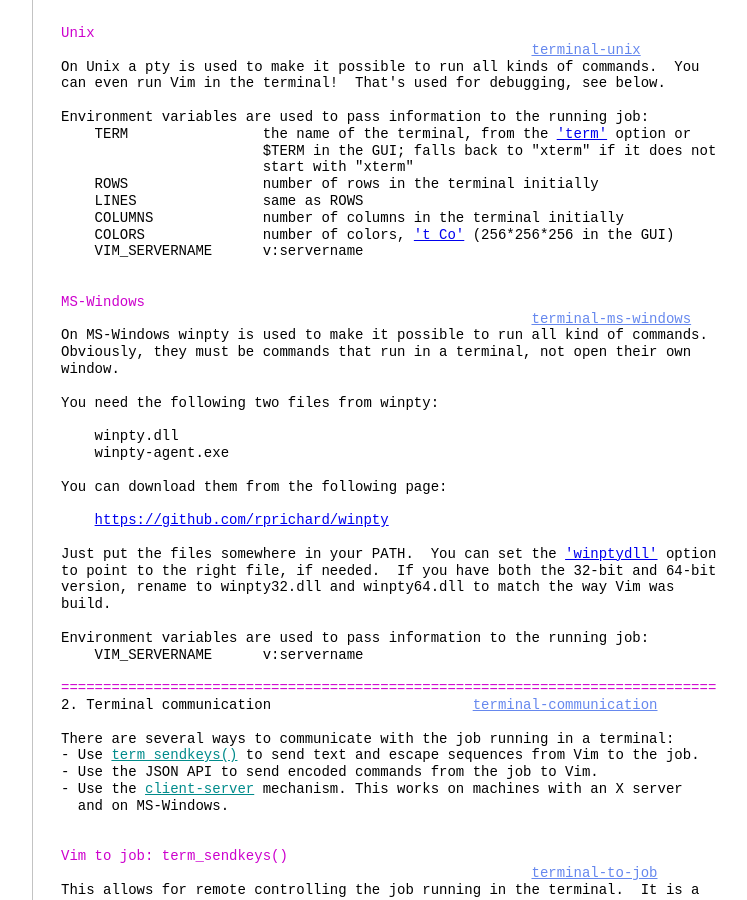
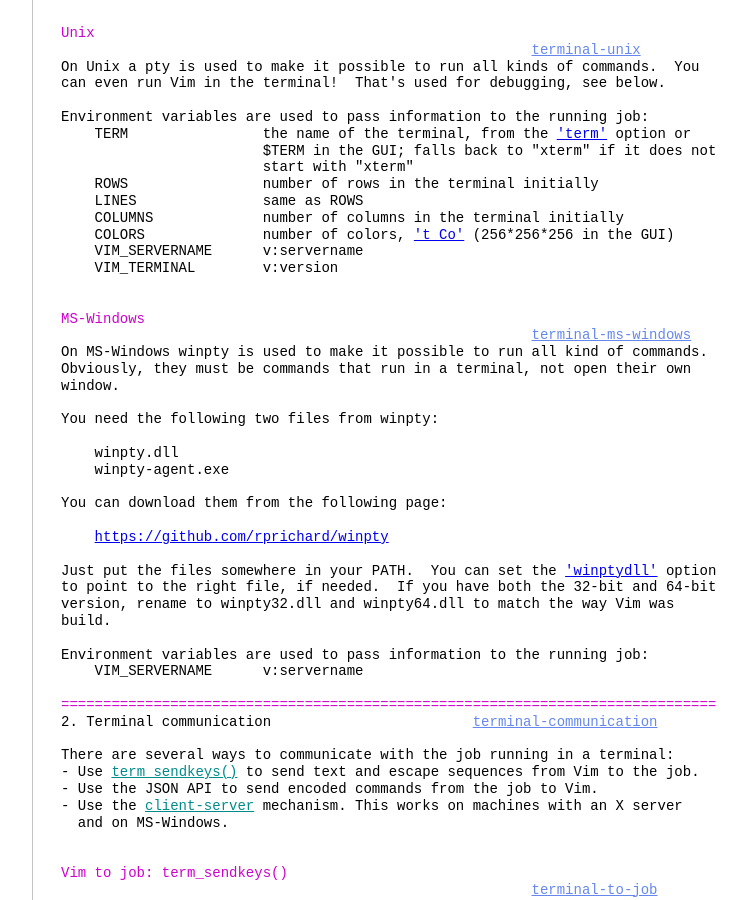
Before and after one commit to vim-jp/vimdoc-en, a Jekyll site: the page built from terminal.html, in a window 1280 px wide and 900 px high, scrolled down 6292 px. Shown: the whole window, without its empty margins (340-1087 px from the left). Built offline with Jekyll 4.4.1, drawn with Linux system fonts in a browser that asks for light colours; nearby versions of some CDN libraries; comment, search, counter and statistics services are not loaded.

Commit message:
Generated by Travis JOB 502.1
https://travis-ci.org/vim-jp/vimdoc-en/builds/391403709

```diff
--- a/terminal.html
+++ b/terminal.html
@@ -381,6 +381,7 @@ Environment variables are used to pass information to the running job:<br>
 &nbsp;&nbsp;&nbsp;&nbsp;COLUMNS&nbsp;&nbsp;&nbsp;&nbsp;&nbsp;&nbsp;&nbsp;&nbsp;&nbsp;&nbsp;&nbsp;&nbsp; number of columns in the terminal initially<br>
 &nbsp;&nbsp;&nbsp;&nbsp;COLORS&nbsp;&nbsp;&nbsp;&nbsp;&nbsp;&nbsp;&nbsp;&nbsp;&nbsp;&nbsp;&nbsp;&nbsp;&nbsp;&nbsp;number of colors,&nbsp;<a class="Type" href="term.html#'t_Co'">'t_Co'</a>&nbsp;(256*256*256 in the GUI)<br>
 &nbsp;&nbsp;&nbsp;&nbsp;VIM_SERVERNAME&nbsp;&nbsp;&nbsp;&nbsp;&nbsp;&nbsp;v:servername<br>
+&nbsp;&nbsp;&nbsp;&nbsp;VIM_TERMINAL&nbsp;&nbsp;&nbsp;&nbsp;&nbsp;&nbsp;&nbsp;&nbsp;v:version<br>
 <br>
 <br>
 <span class="PreProc">MS-Windows</span><br>
```
